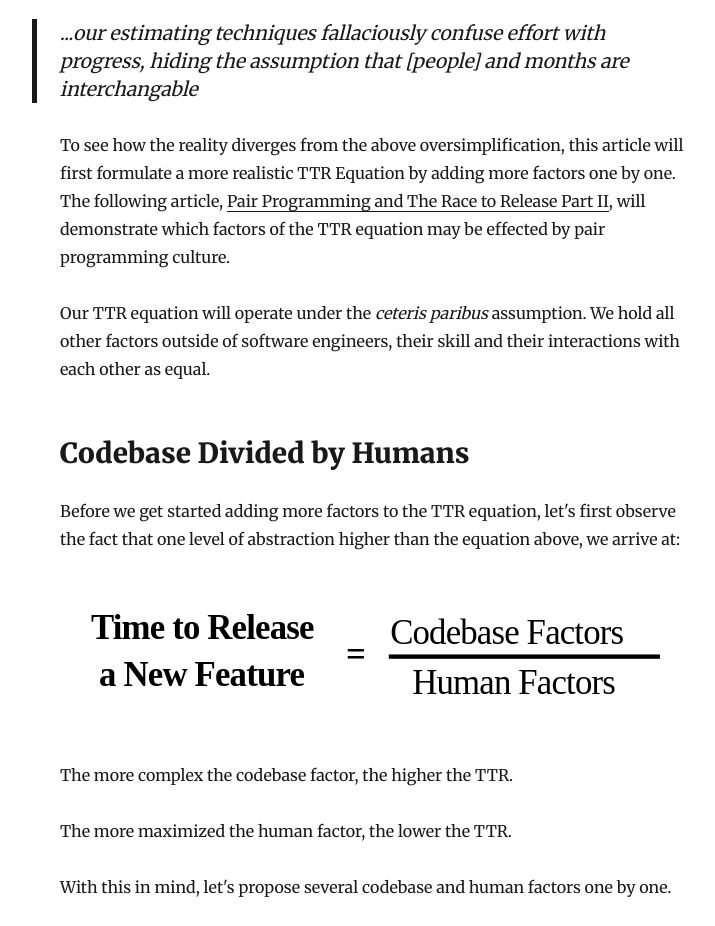
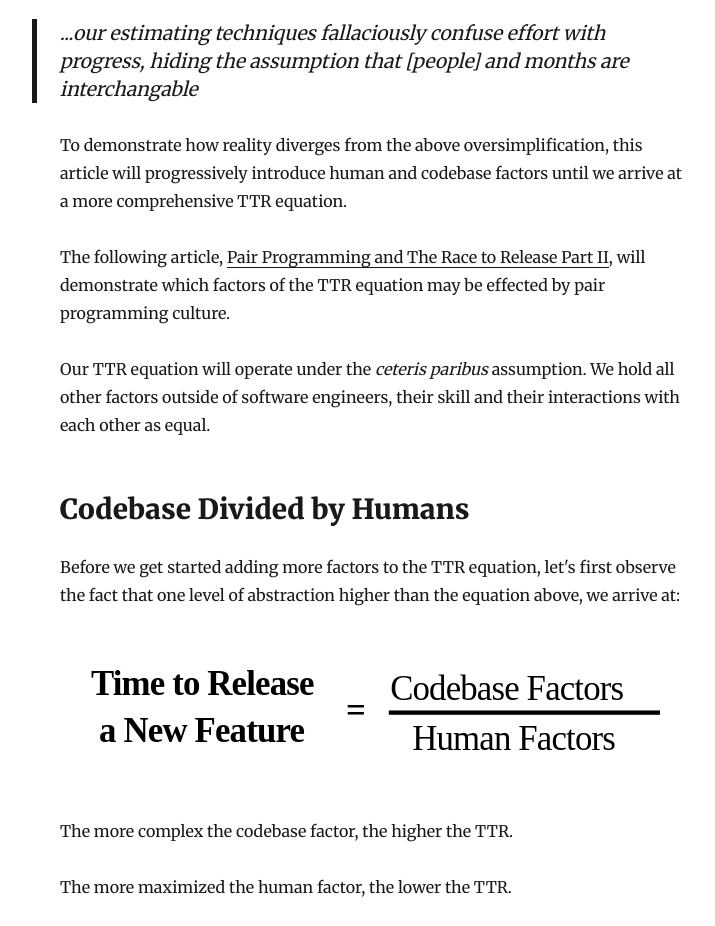
Before and after one commit to alo9507/JustKeepClicking, a Gatsby site: page /race-to-release-part-1/ in a window 1280 px wide. Shown: the part 920-1846 px from the top of the page, without its empty margins (265-980 px from the left). Built offline with nearby package versions, Linux system fonts and the light colour scheme; Gatsby itself is replaced by a stand-in of ours; some packages are replaced by stand-ins of ours; a script that the page names is missing.

Commit message:
ch ch changes

```diff
--- a/content/blog/race-to-release-part-1/index.md
+++ b/content/blog/race-to-release-part-1/index.md
@@ -18,7 +18,9 @@ Frederick Brooks states the misconception eloquently in his classic software eng
 
 <blockquote>...our estimating techniques fallaciously confuse effort with progress, hiding the assumption that [people] and months are interchangable</blockquote>
 
-To see how the reality diverges from the above oversimplification, this article will first formulate a more realistic TTR Equation by adding more factors one by one. The following article, [Pair Programming and The Race to Release Part II](/race-to-release-part-2), will demonstrate which factors of the TTR equation may be effected by pair programming culture.
+To demonstrate how reality diverges from the above oversimplification, this article will progressively introduce human and codebase factors until we arrive at a more comprehensive TTR equation.
+
+The following article, [Pair Programming and The Race to Release Part II](/race-to-release-part-2), will demonstrate which factors of the TTR equation may be effected by pair programming culture.
 
 Our TTR equation will operate under the <i>ceteris paribus</i> assumption. We hold all other factors outside of software engineers, their skill and their interactions with each other as equal.
 
```
